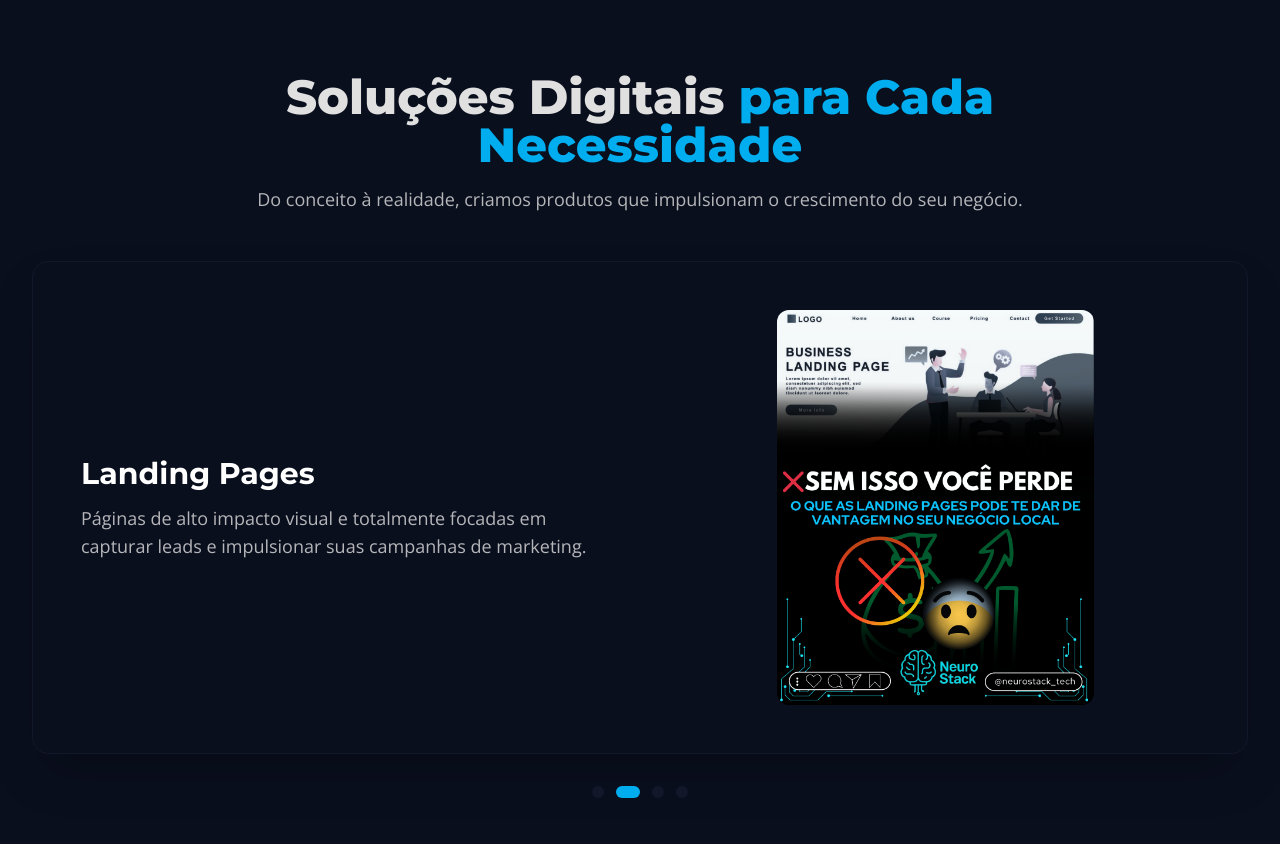
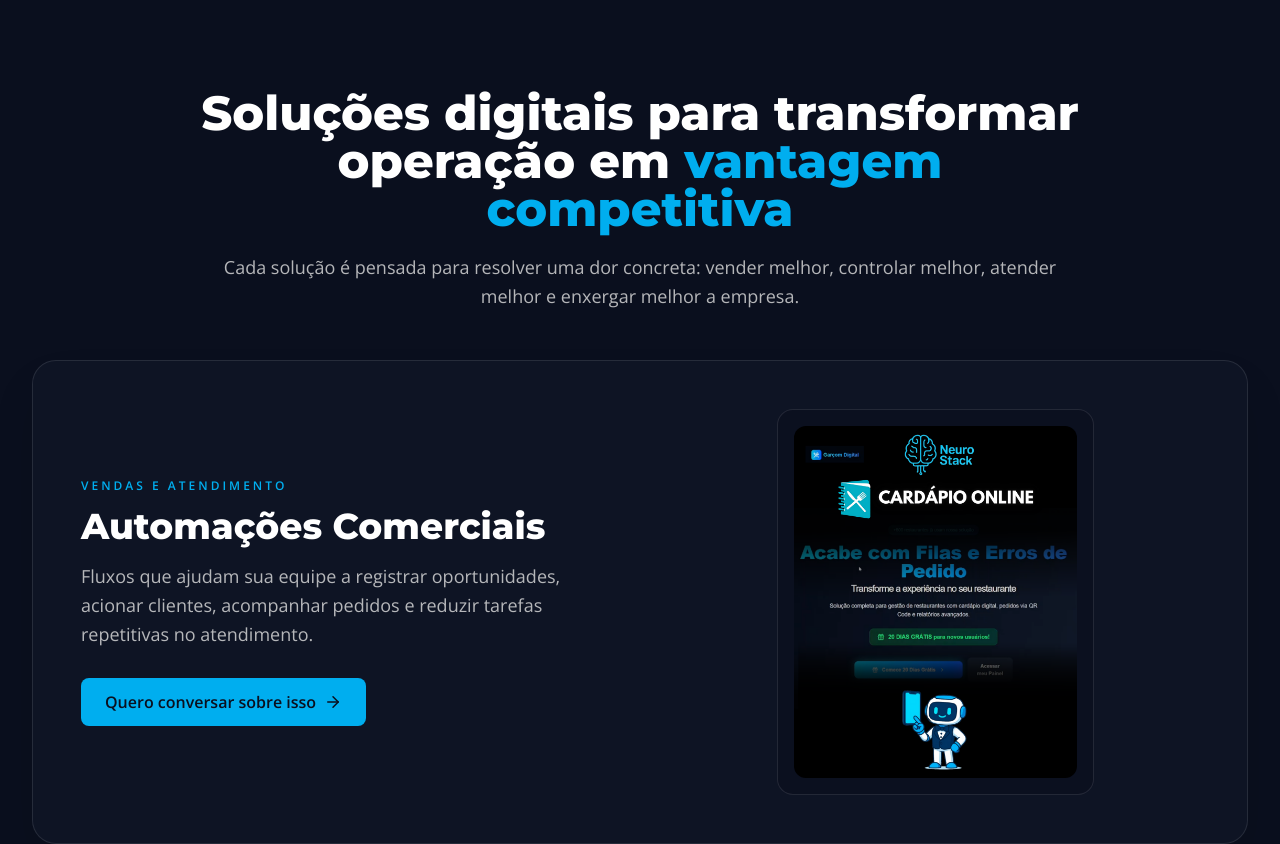
Before and after one commit to DevBielCastro/neurostack-site-pessoal, a Next.js app: page / in a window 1280 px wide. Shown: the part 5280-6124 px from the top of the page. Built offline with nearby package versions, Linux system fonts and the light colour scheme.

Commit message:
Reposiciona produtos com SistemaJAB como oferta principal

```diff
--- a/src/app/components/ProductsSection.tsx
+++ b/src/app/components/ProductsSection.tsx
@@ -4,12 +4,41 @@ import React, { useCallback, useEffect, useState } from 'react';
 import useEmblaCarousel from 'embla-carousel-react';
 import Autoplay from 'embla-carousel-autoplay';
 import { motion } from 'framer-motion';
+import { ArrowRight } from 'lucide-react';
 import { useScrollAnimation } from '../hooks/useScrollAnimation';
+
+const whatsappLink = "https://wa.me/558391533883?text=Ol%C3%A1%2C%20quero%20conhecer%20as%20solu%C3%A7%C3%B5es%20da%20NeuroStack%20para%20minha%20empresa.";
+
+const products = [
+  {
+    name: 'SistemaJAB',
+    eyebrow: 'Produto principal',
+    description: 'Central administrativa para organizar clientes, vendas, estoque, financeiro, relatórios e automações em um ambiente feito para a realidade da empresa.',
+    imageSrc: '/assets/produto-sistemas.png',
+  },
+  {
+    name: 'Automações Comerciais',
+    eyebrow: 'Vendas e atendimento',
+    description: 'Fluxos que ajudam sua equipe a registrar oportunidades, acionar clientes, acompanhar pedidos e reduzir tarefas repetitivas no atendimento.',
+    imageSrc: '/assets/produto-garcom-digital.png',
+  },
+  {
+    name: 'Painéis de Gestão',
+    eyebrow: 'Dados para decidir',
+    description: 'Dashboards para visualizar vendas, clientes, estoque, indicadores e gargalos sem precisar garimpar informações em várias planilhas.',
+    imageSrc: '/assets/produto-ecommerce.png',
+  },
+  {
+    name: 'Sites e Portais que Vendem',
+    eyebrow: 'Presença digital estratégica',
+    description: 'Páginas e portais para apresentar sua empresa com clareza, gerar confiança e levar o visitante para uma conversa comercial.',
+    imageSrc: '/assets/produto-landingpage.png',
+  },
+];
 
 export default function ProductsSection() {
   const [emblaRef, emblaApi] = useEmblaCarousel({ loop: true }, [Autoplay({ delay: 5000, stopOnInteraction: false })]);
   const [selectedIndex, setSelectedIndex] = useState(0);
-
   const [ref, isVisible] = useScrollAnimation<HTMLElement>();
 
   const sectionVariants = {
@@ -29,33 +58,25 @@ export default function ProductsSection() {
     emblaApi.on('reInit', onSelect);
   }, [emblaApi, onSelect]);
 
-  // Lembrete: Verifique se a extensão (.png ou .jpg) aqui corresponde aos seus arquivos reais.
-  const products = [
-    { name: 'E-commerce', description: 'Lojas virtuais completas, otimizadas para performance, conversão e prontas para escalar suas vendas.', imageSrc: '/assets/produto-ecommerce.png' },
-    { name: 'Landing Pages', description: 'Páginas de alto impacto visual e totalmente focadas em capturar leads e impulsionar suas campanhas de marketing.', imageSrc: '/assets/produto-landingpage.png' },
-    { name: 'Sistemas Sob Medida', description: 'Soluções de software robustas, criadas do zero para automatizar processos e otimizar a operação da sua empresa.', imageSrc: '/assets/produto-sistemas.png' },
-    { name: 'Garçom Digital', description: 'Modernize o atendimento do seu restaurante com pedidos e pagamentos via QR Code, diretamente da mesa do cliente.', imageSrc: '/assets/produto-garcom-digital.png' },
-  ];
-
   return (
     <motion.section
-      id="products"
+      id="solutions"
       ref={ref}
       initial="hidden"
       animate={isVisible ? "visible" : "hidden"}
       variants={sectionVariants}
-      className="container py-20 md:py-24 px-4 sm:px-6 lg:px-8"
+      className="container py-20 md:py-28 px-4 sm:px-6 lg:px-8"
     >
-      <div className="text-center mb-12 max-w-3xl mx-auto">
-        <h2 className="text-4xl md:text-5xl font-extrabold leading-tight">
-          Soluções Digitais <span className="text-ns-primary">para Cada Necessidade</span>
+      <div className="text-center mb-12 max-w-4xl mx-auto">
+        <h2 className="text-4xl md:text-5xl font-extrabold leading-tight text-white">
+          Soluções digitais para transformar operação em <span className="text-ns-primary">vantagem competitiva</span>
         </h2>
-        <p className="mt-4 text-lg text-ns-text/80">
-          Do conceito à realidade, criamos produtos que impulsionam o crescimento do seu negócio.
+        <p className="mt-5 text-lg text-ns-text/80 leading-relaxed">
+          Cada solução é pensada para resolver uma dor concreta: vender melhor, controlar melhor, atender melhor e enxergar melhor a empresa.
         </p>
       </div>
 
-      <div className="overflow-hidden rounded-2xl border border-ns-card bg-ns-bg shadow-2xl" ref={emblaRef}>
+      <div className="overflow-hidden rounded-3xl border border-white/10 bg-ns-card/60 shadow-2xl shadow-black/20" ref={emblaRef}>
         <div className="flex">
           {products.map((product) => (
             <div className="flex-shrink-0 flex-grow-0 basis-full min-w-0" key={product.name}>
@@ -67,21 +88,23 @@ export default function ProductsSection() {
                   transition={{ duration: 0.5 }}
                   className="text-center md:text-left"
                 >
-                  <h3 className="text-3xl font-bold text-white mb-3">{product.name}</h3>
-                  <p className="text-lg text-ns-text/80">{product.description}</p>
+                  <p className="text-ns-primary font-bold uppercase tracking-[0.25em] text-xs mb-3">{product.eyebrow}</p>
+                  <h3 className="text-3xl md:text-4xl font-extrabold text-white mb-4">{product.name}</h3>
+                  <p className="text-lg text-ns-text/80 leading-relaxed mb-7">{product.description}</p>
+                  <a href={whatsappLink} target="_blank" rel="noopener noreferrer" className="inline-flex items-center gap-2 bg-ns-primary text-ns-bg font-bold py-3 px-6 rounded-lg hover:opacity-90 transition-opacity">
+                    Quero conversar sobre isso <ArrowRight size={18} />
+                  </a>
                 </motion.div>
 
-                {/* (ALTERADO) Container da imagem agora centraliza e limita o tamanho */}
                 <div className="order-first md:order-last flex items-center justify-center h-full">
-                  <div className="w-full md:w-3/5"> {/* Reduz o tamanho da imagem para 60% em telas maiores */}
+                  <div className="w-full md:w-3/5 rounded-2xl bg-ns-bg/70 border border-white/10 p-4">
                     <img
                       src={product.imageSrc}
-                      alt={`Imagem do produto ${product.name}`}
-                      className="rounded-xl w-full h-auto object-contain" // Mostra a imagem inteira
+                      alt={`Imagem da solução ${product.name}`}
+                      className="rounded-xl w-full h-auto object-contain"
                     />
                   </div>
                 </div>
-
               </div>
             </div>
           ))}
@@ -93,8 +116,8 @@ export default function ProductsSection() {
           <button
             key={index}
             onClick={() => emblaApi?.scrollTo(index)}
-            className={`w-3 h-3 rounded-full transition-all duration-300 ${ index === selectedIndex ? 'bg-ns-primary w-6' : 'bg-ns-card' }`}
-            aria-label={`Ir para o produto ${index + 1}`}
+            className={`w-3 h-3 rounded-full transition-all duration-300 ${ index === selectedIndex ? 'bg-ns-primary w-8' : 'bg-ns-card' }`}
+            aria-label={`Ir para a solução ${index + 1}`}
           />
         ))}
       </div>
```
